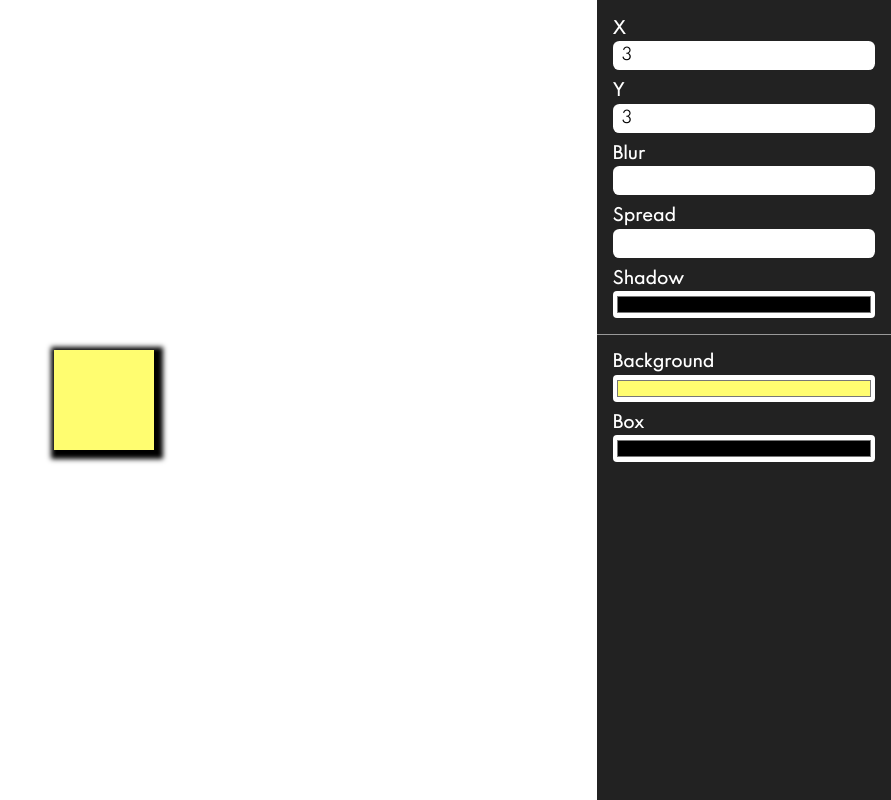
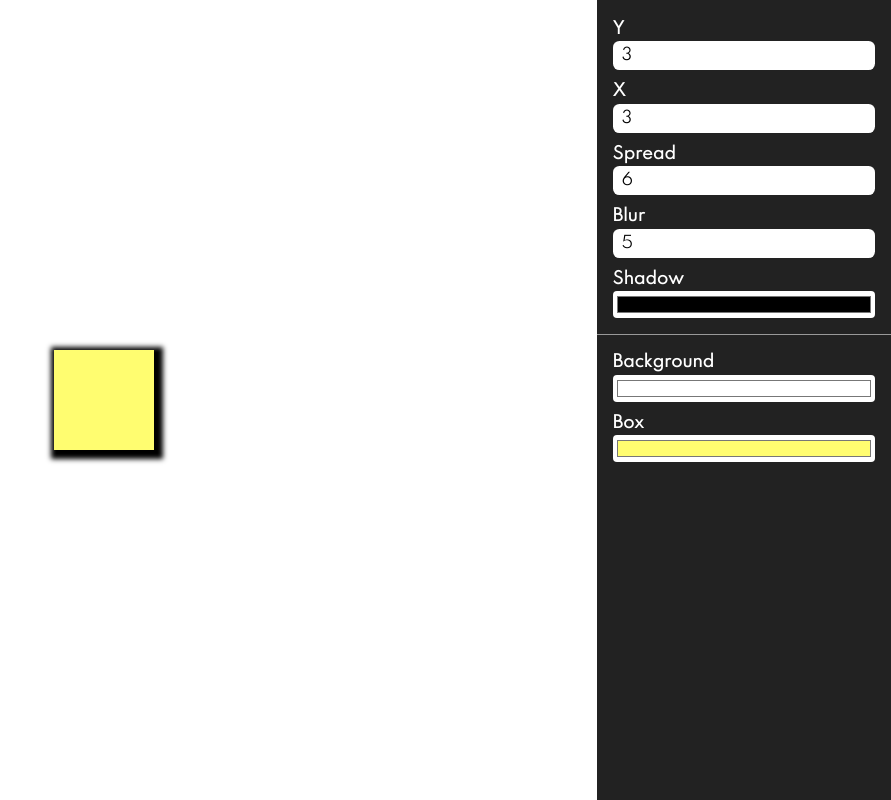
Before and after one commit to D4YonSoundcloud/div-shape-generator, a plain HTML site: page index.html in a window 1280 px wide. Shown: the whole page, without its empty margins (389-1280 px from the left). Drawn offline with Linux system fonts and the light colour scheme.

Commit message:
1:42 bug found, wont change css variables 2-29-20

```diff
--- a/index.html
+++ b/index.html
@@ -11,29 +11,34 @@
       <div id="box"></div>
     </div>
     <div class="sidebar">
+      <!-- y position -->
+      <label for="y-position">Y</label>
+      <input type="number" name="y-position" id="y-position" value="3" />
       <!-- x position -->
       <label for="x-position">X</label>
       <input type="number" name="x-position" id="x-position" value="3" />
-      <!-- y position -->
-      <label for="y-position">Y</label>
-      <input type="number" name="y-position" id="y-position" value="3"/>
+      <!-- spread -->
+      <label for="Spread">Spread</label>
+      <input type="number" name="spread" id="spread" value="6" />
       <!-- blur-->
       <label for="blur">Blur</label>
-      <input type="number" name="blur" id="blur" />
-      <!-- spread -->
-      <label for="Spread">Spread</label>
-      <input type="number" name="spread" id="spread" />
+      <input type="number" name="blur" id="blur" value="5" />
       <!-- shadow color -->
       <label for="shadow-color">Shadow</label>
-      <input type="color" name="shadow" id="shadow" />
+      <input type="color" name="shadow" id="shadow" value="#000000"/>
 
       <div class="divider"></div>
       <!-- background color -->
       <label for="background-color">Background</label>
-      <input type="color" name="background-color" id="background-color" value="#FFFD70"/>
+      <input
+        type="color"
+        name="background-color"
+        id="background-color"
+        value="#ffffff"
+      />
       <!-- box color -->
       <label for="box-color">Box</label>
-      <input type="color" name="box" id="box-color" />
+      <input type="color" name="box" id="box-color" value="#FFFD70"/>
     </div>
   </body>
 </html>
--- a/style.css
+++ b/style.css
@@ -37,19 +37,21 @@ body {
     display: flex;
     justify-content: center;
     align-items: center;
+    background-color: var(--background-color, #fff)
 }
 
 #box {
     width: 100px;
     height: 100px;
     margin: 25px;
-    background-color:var(--background-color, #FFFD70);
+    background-color:var(--box-color, #FFFD70);
 
     box-shadow:
         calc(var(--x-position, 3) * 1px)
         calc(var(--y-position, 3) * 1px)
         calc(var(--blur, 5) * 1px)
         calc(var(--spread, 6) * 1px)
+        var(--shadow-color, #000 )
 }
 
 input:not([type="color"]) {
```
Also changed, not shown: script.js (+10 -0 lines).
